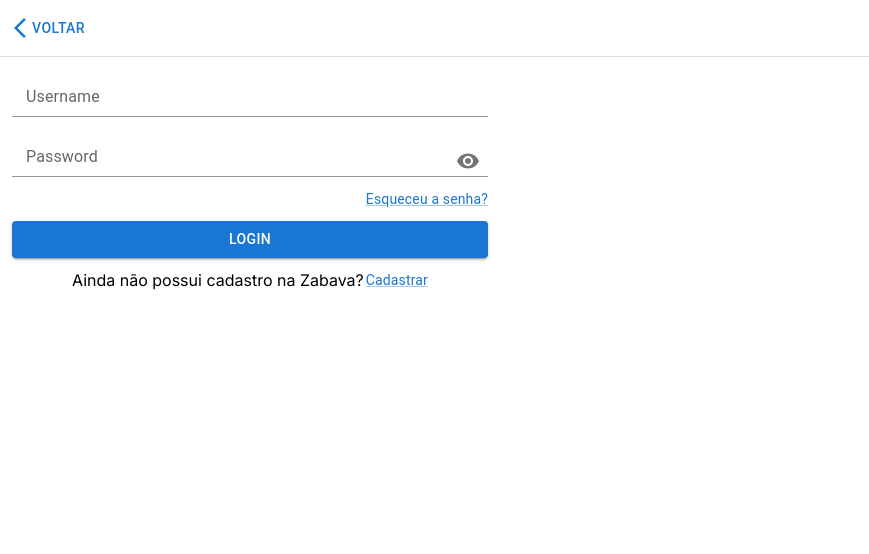
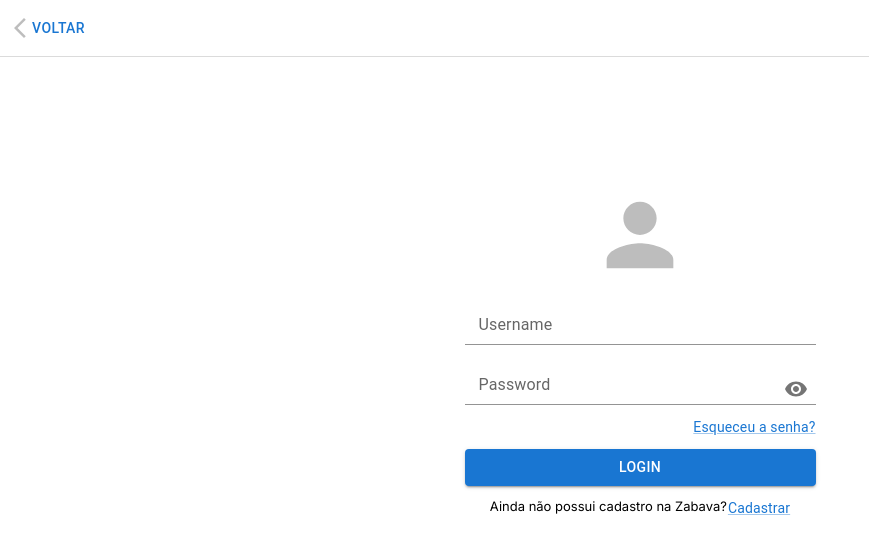
Before and after one commit to Closo99/Zabava-event-hub, a Next.js app in the folder zabava-app/: page /login in a window 1280 px wide. Shown: the top 554 px of the page, without its empty margins (0-869 px from the left). Built offline with nearby package versions, Linux system fonts and the light colour scheme.

Commit message:
Minor adjustments
Styling and organizing components

```diff
--- a/zabava-app/src/app/components/Footer.tsx
+++ b/zabava-app/src/app/components/Footer.tsx
@@ -7,6 +7,7 @@ import TwitterIcon from '@mui/icons-material/Twitter';
 const Footer = () => {
     return (
         <footer>
+            <div className='footer-child'>
                 <div className="footer-tittles">
                     <h4>Siga a Zabava</h4>
                     <div className="footer-icons-socialmedia">
@@ -20,10 +21,10 @@ const Footer = () => {
                 <div className="footer-tittles">
                         <h4>Endereço</h4>
                         <div>
-                    <text>9999 Somewhere Avenue, Executive Offices</text>
+                            <p>9999 Somewhere Avenue, Executive Offices</p>
                         </div>
                         <div>
-                    <text>Houston, XX 33333</text>
+                            <p>Houston, XX 33333</p>
                         </div>
                 </div>
 
@@ -33,6 +34,7 @@ const Footer = () => {
                         <p>contatozabava@zabava.com</p>
                     </div>
                 </div>
+            </div>
         </footer>
     );
 };
--- a/zabava-app/src/app/globals.css
+++ b/zabava-app/src/app/globals.css
@@ -13,16 +13,18 @@
 }
 
 footer {
+  background-color: #4D4D4D;
+}
+
+.footer-child {
   display: flex;
   flex-wrap: wrap;
   flex-direction: column;
   gap: 20px;
-  padding: 10px;
-  max-height: 320px;
-  margin-top: 42px;
-  margin-bottom: 22px;
-  margin-left: 12px;
-  background-color: #4D4D4D;
+  padding-top: 42px;
+  padding-left: 4%;
+  padding-bottom: 22px;
+  background-color: inherit;
 }
 
 .footer-tittles {
@@ -36,7 +38,3 @@ footer {
   justify-content: space-between;
   gap: 10px;
 }
-
-.footer-icons-localization {
-
-}
--- a/zabava-app/src/app/login/login.css
+++ b/zabava-app/src/app/login/login.css
@@ -1,9 +1,5 @@
 
 html {
-    background-color: white;
-}
-
-.login-page-box {
     background-color: white;
 }
 
@@ -17,15 +13,29 @@ header {
     justify-content: space-between;
 }
 
+
 .go-back-button {
     color: black;
     text-transform: capitalize;
 }
 
+.go-back-button:hover {
+    background-color: #0000000d;
+}
+
+.form {
+    display: flex;
+    flex-direction: column;
+    justify-content: center;
+    align-items: center;
+    padding-top: 10vw;
+    min-width: 375px;
+}
+
 .form-container {
     display: flex;
     flex-direction: column;
-    min-width: 250px;
+    min-width: 375px;
     max-width: 500px;
     gap: 12px;
     padding: 12px;
@@ -57,6 +67,7 @@ header {
 .login-bottom-div {
     display: flex;
     flex-wrap: nowrap;
-    gap: 2px;
+    gap: 1px;
     justify-content: center;
+    font-size: small;
 }
--- a/zabava-app/src/app/login/page.tsx
+++ b/zabava-app/src/app/login/page.tsx
@@ -1,10 +1,11 @@
 'use client'
-import React, { useState } from 'react';
-import { TextField, Button, FormControl, InputLabel, InputAdornment, IconButton, Input, Box, Link } from '@mui/material';
+import React, { useEffect, useState } from 'react';
+import { Button, FormControl, InputLabel, InputAdornment, IconButton, Input, Box, Link } from '@mui/material';
 import { Visibility, VisibilityOff } from '@mui/icons-material';
 import ArrowBackIosNewIcon from '@mui/icons-material/ArrowBackIosNew';
 import './login.css';
 import {useRouter } from 'next/navigation'
+import PersonIcon from '@mui/icons-material/Person';
 
 interface LoginProps {
     onLogin: (username: string, password: string) => void;
@@ -14,6 +15,7 @@ const Login: React.FC<LoginProps> = ({ onLogin }) => {
     const [username, setUsername] = useState('');
     const [password, setPassword] = useState('');
     const [showPassword, setShowPassword] = useState(false);
+    const [cssLoaded, setCssLoaded] = useState(false);
 
     const handleLogin = () => {
         // Aqui você pode realizar a autenticação, por exemplo, fazendo uma chamada de API
@@ -30,11 +32,17 @@ const Login: React.FC<LoginProps> = ({ onLogin }) => {
 
     const router = useRouter();
 
+    useEffect(() => {
+        setCssLoaded(true);
+    }, []);
+
     return (
         <Box className='login-page-box'>
             <header>
-                <Button className='go-back-button' variant='text' onClick={() => {router.push('/')}}><ArrowBackIosNewIcon />Voltar</Button>
+                <Button className='go-back-button' variant='text' onClick={() => {router.push('/')}}><ArrowBackIosNewIcon color='disabled' />Voltar</Button>
             </header>
+            <div className='form'>
+                <PersonIcon color='disabled' sx={{ fontSize: 100 }} />
                 <Box className='form-container'>
                 <FormControl className='username-box'>
                     <InputLabel htmlFor="standard-adornment-username">Username</InputLabel>
@@ -70,6 +78,7 @@ const Login: React.FC<LoginProps> = ({ onLogin }) => {
                     <p>Ainda não possui cadastro na Zabava?</p><Link className='register-link' href="#" variant="body2">Cadastrar</Link>
                 </div>
                 </Box>
+            </div>
         </Box>
     );
 };
--- a/zabava-app/src/app/page.css
+++ b/zabava-app/src/app/page.css
@@ -2,14 +2,6 @@
 
 
 /*all of the page*/
-
-html {
-    background-color: #4D4D4D;
-}
-
-.home-main {
-
-}
 
 @media (max-width: 599px) {
   #logo-zabava  {
@@ -19,7 +11,7 @@ html {
 
 /*after header*/
 .home-body {
-
+  background-color: #4D4D4D;
 }
 
 .home-top-content{
```
Also changed, not shown: zabava-app/src/app/components/AppBar.tsx (+7 -3 lines). Lines whose indentation alone changed are shown as unchanged.
